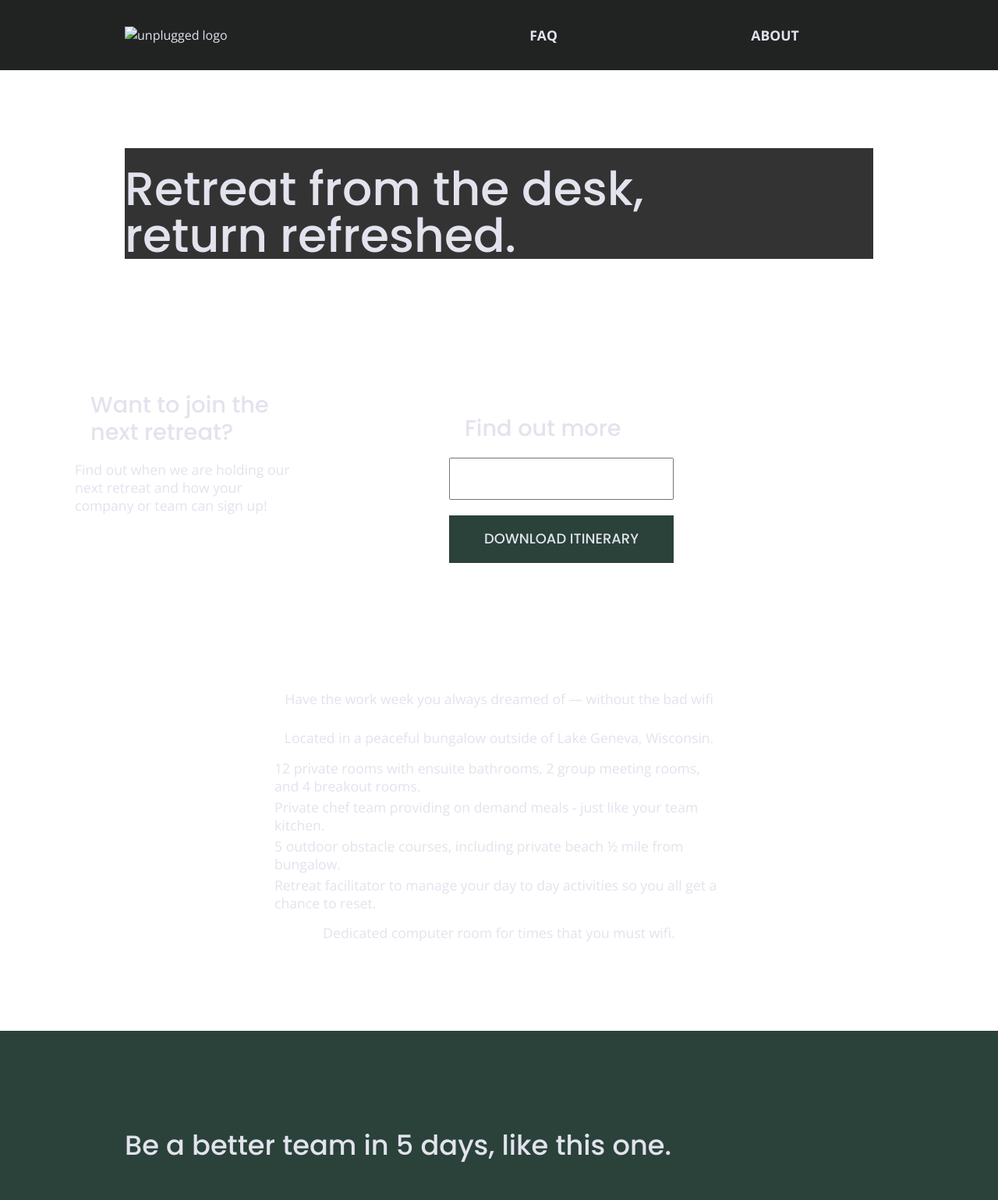
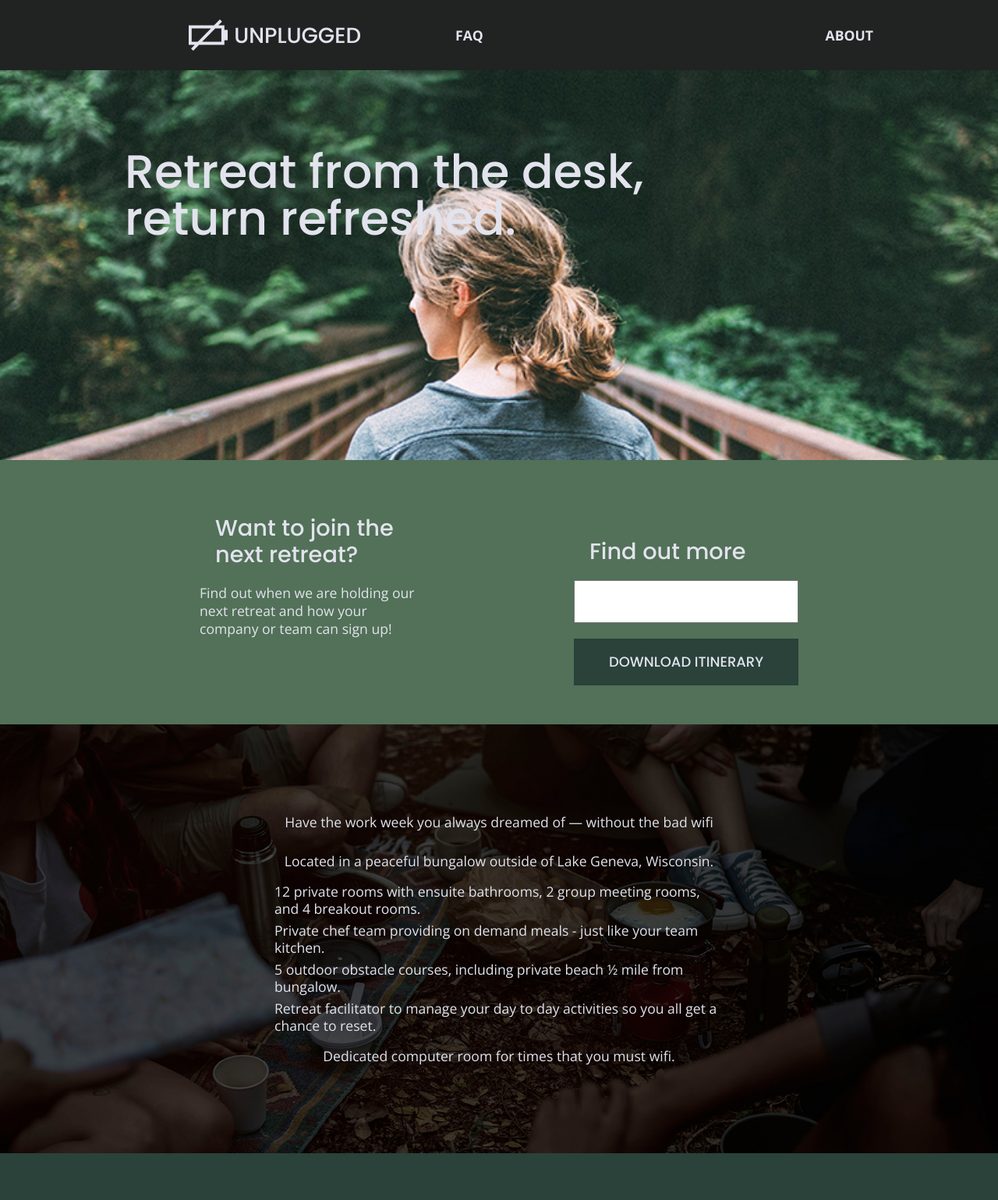
Before and after one commit to jongran78/unplugged-retreat-website, a plain HTML site: page html5-boilerplate_v7.3.0/index.html in a window 1280 px wide. Shown: the top 1539 px of the page at 78% size. Drawn offline with nearby package versions, Linux system fonts and the light colour scheme.

Commit message:
added images and logo

```diff
--- a/html5-boilerplate_v7.3.0/css/main.css
+++ b/html5-boilerplate_v7.3.0/css/main.css
@@ -98,7 +98,7 @@ textarea {
    Author's custom styles
    ========================================================================== */
 
-/* General Styles */
+/* Global Styles */
 
 html {
   font-size: 16px;
@@ -139,11 +139,11 @@ p {
 }
 
 img {
-
+  width: 100%;
 }
 
 figure {
-
+  margin: 0;
 }
 
 address {
@@ -155,6 +155,7 @@ address {
   width: 90%;
   margin: 50px 0;
 }
+
 /* Base Header - Footer Styles ---------------------------------------- */
 
 header,
@@ -164,11 +165,18 @@ footer {
   align-items: center;
   flex-flow: row wrap;
   background-color: #202322;
-
 }
 
 header {
   padding: 15px 0;
+}
+
+header figure {
+  width: 60%;
+  display: flex;
+  justify-content: center;
+  align-items: center;
+  flex-flow: row wrap;
 }
 
 .header-divider {
@@ -199,7 +207,7 @@ header nav {
 header nav ul {
   display: flex;
   justify-content: space-around;
-  width: 60%;
+  width: 100%;
 }
 
 header nav ul li {
@@ -249,16 +257,12 @@ footer .copyright {
 .hero-area {
   display: flex;
   justify-content: center;
-  align-items: flex-start;
   flex-flow: row wrap;
-}
-
-.hero-area .content-wrapper {
-  background-image: url('../Assets/jake-melara-30679-unsplash.jpg');
+  min-height: 500px;
+  background-image: url(../img/jake-melara-30679-unsplash.jpg);
+  background-repeat: no-repeat;
   background-size: cover;
-  background-repeat: no-repeat;
   background-position: center;
-  background: url('../Assets/jake-melara-30679-unsplash.jpg') center no-repeat #333;
 }
 
 .hero-area h1 {
@@ -270,7 +274,13 @@ footer .copyright {
 }
 
 /* Aside */
-
+aside {
+  background-color: #527158;
+  display: flex;
+  justify-content: center;
+  align-items: center;
+  flex-flow: row wrap;
+}
 aside .form {
   margin-top: 30px;
 }
@@ -303,7 +313,10 @@ input[type=button] {
   display: flex;
   justify-content: center;
   align-items: center;
-  flex-flow: column wrap;
+  flex-flow: row wrap;
+  background-image: url(../img/rawpixel-800820-unsplash1.jpg);
+  background-position: center;
+  background-size: cover;
 }
 
 .features .features-item-description {
@@ -530,6 +543,10 @@ margin-bottom: 50px;
     display: none;
   }
 
+  header figure {
+    width: 30%;
+  }
+
   /* Hero area */
 
   .hero-area h1 {
@@ -648,7 +665,9 @@ margin-bottom: 50px;
   .content-wrapper {
     max-width: 960px;
   }
-
+  header figure {
+    width: 40%;
+  }
   h2 {
     font-size: 2.2em;
   }
--- a/html5-boilerplate_v7.3.0/index.html
+++ b/html5-boilerplate_v7.3.0/index.html
@@ -27,7 +27,9 @@
   <![endif]-->
   <header>
     <div class="content-wrapper">
-      <a href="#"><img src="" class="logo" alt="unplugged logo"></a>
+      <figure>
+      <a href="#"><img src="img/logo.png" class="logo" alt="unplugged logo"></a>
+      </figure>
       <div class="header-divider"></div>
       <nav>
         <ul>
@@ -42,7 +44,6 @@
 
     <section class="hero-area">
       <div class="content-wrapper">
-        <img class ="hero-image" src="">
         <h1>Retreat from the desk, return refreshed.</h1>
       </div>
     </section> <!-- END Hero Area -->
@@ -113,6 +114,9 @@
       <div class="content-wrapper">
         <h2>Be a better team in 5 days, like this one.</h2>
         <article>
+          <figure>
+            <img src="img/omar-lopez-296944-unsplash.jpg">
+          </figure>
           <div>
             <h3>LaCrue Bottling Co. October 2018</h3>
             <p>
```
Also changed, not shown: html5-boilerplate_v7.3.0/about/index.html (+3 -1 lines), html5-boilerplate_v7.3.0/faq/index.html (+3 -1 lines), html5-boilerplate_v7.3.0/img/Vector Smart Object.jpg (renamed from img/Vector Smart Object.jpg), html5-boilerplate_v7.3.0/img/jake-melara-30679-unsplash.jpg (renamed from img/jake-melara-30679-unsplash.jpg), html5-boilerplate_v7.3.0/img/logo.png (renamed from img/logo.png), html5-boilerplate_v7.3.0/img/omar-lopez-296944-unsplash.jpg (renamed from img/omar-lopez-296944-unsplash.jpg), html5-boilerplate_v7.3.0/img/rawpixel-800820-unsplash1.jpg (renamed from img/rawpixel-800820-unsplash1.jpg), img/jake-melara-30679-unsplash.png (deleted), 4 other files.
